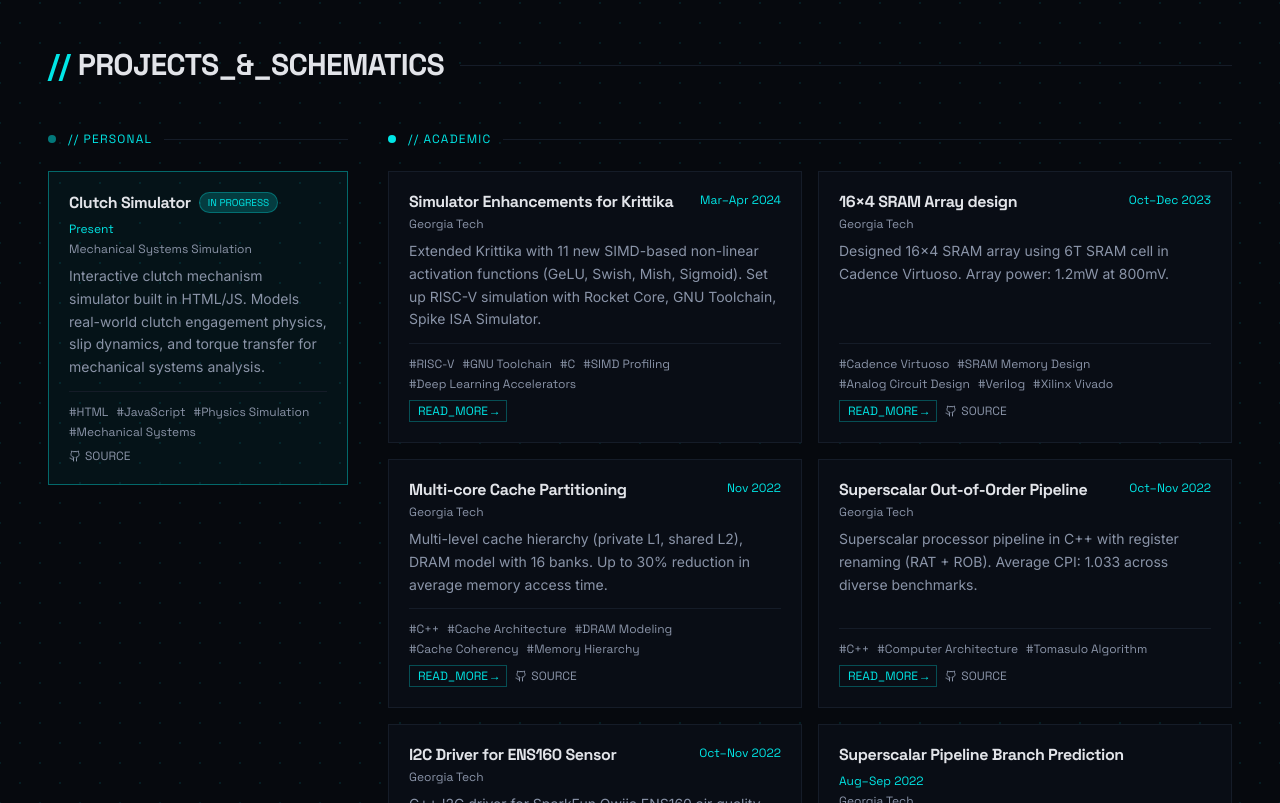
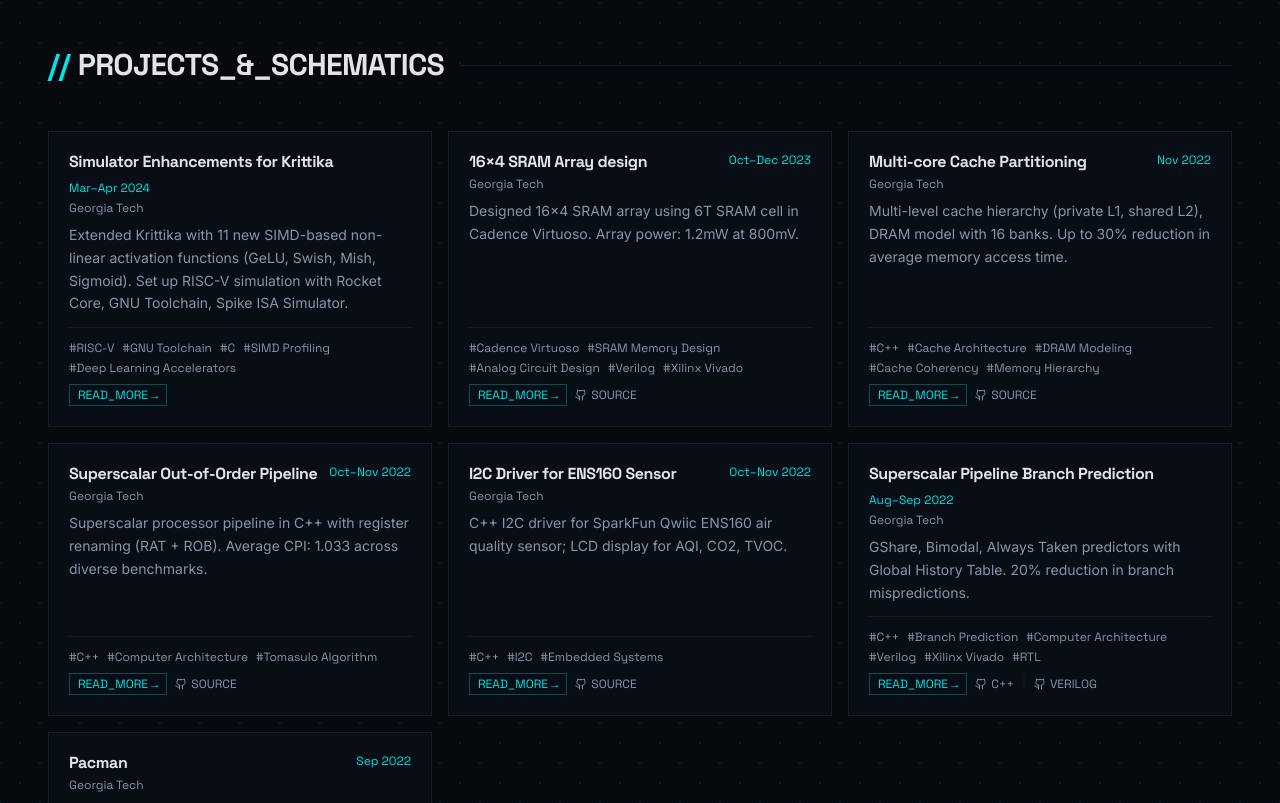
Before and after one commit to suryaa2902/Portfolio, a React (Vite) app: page / in a window 1280 px wide. Shown: the part 4077-4880 px from the top of the page. Built offline with nearby package versions, Linux system fonts and the light colour scheme.

Commit message:
Remove Clutch Simulator project and simplify projects grid layout

```diff
--- a/src/pages/home.tsx
+++ b/src/pages/home.tsx
@@ -215,35 +215,8 @@
         <section id="projects" className="py-24 border-t border-border">
           <SectionHeader title="PROJECTS_&_SCHEMATICS" />
 
-          {/* Side-by-side: Personal | Academic */}
-          <div className="mt-12 grid grid-cols-1 lg:grid-cols-[300px_1fr] gap-10 items-start">
-
-            {/* Personal column */}
-            <div>
-              <div className="flex items-center gap-3 mb-6">
-                <span className="w-2 h-2 rounded-full bg-primary animate-pulse" />
-                <span className="font-mono text-xs text-primary tracking-widest">// PERSONAL</span>
-                <div className="flex-1 h-px bg-border" />
-              </div>
-              <GridProjectCard
-                title="Clutch Simulator"
-                subtitle="Mechanical Systems Simulation"
-                date="Present"
-                description="Interactive clutch mechanism simulator built in HTML/JS. Models real-world clutch engagement physics, slip dynamics, and torque transfer for mechanical systems analysis."
-                tags={["HTML", "JavaScript", "Physics Simulation", "Mechanical Systems"]}
-                githubUrl="https://github.com/suryaa2902/Clutch-Simulator"
-                inProgress
-              />
-            </div>
-
-            {/* Academic column */}
-            <div>
-              <div className="flex items-center gap-3 mb-6">
-                <span className="w-2 h-2 rounded-full bg-primary" />
-                <span className="font-mono text-xs text-primary tracking-widest">// ACADEMIC</span>
-                <div className="flex-1 h-px bg-border" />
-              </div>
-              <div className="grid grid-cols-1 sm:grid-cols-2 gap-4">
+          <div className="mt-12">
+              <div className="grid grid-cols-1 sm:grid-cols-2 lg:grid-cols-3 gap-4">
                 <GridProjectCard
                   title="Simulator Enhancements for Krittika"
                   subtitle="Georgia Tech"
@@ -308,8 +281,6 @@
                   onReadMore={() => window.open("https://github.com/suryaa2902/Pacman", "_blank")}
                 />
               </div>
-            </div>
-
           </div>
         </section>
 
```
